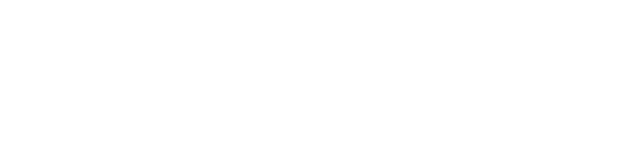
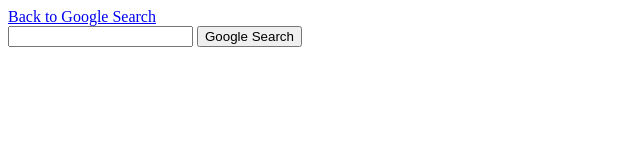
Before and after one commit to swfrancis/search, a plain HTML site: page image-search.html in a window 1280 px wide. Shown: the whole page, without its empty margins (0-640 px from the left). Drawn offline with Linux system fonts and the light colour scheme.

Commit message:
Added form for image search

```diff
--- a/image-search.html
+++ b/image-search.html
@@ -3,9 +3,14 @@
 <head>
     <meta charset="UTF-8">
     <meta name="viewport" content="width=device-width, initial-scale=1.0">
-    <title>Document</title>
+    <title>Image Search</title>
 </head>
 <body>
-
+    <div><a href="./index.html">Back to Google Search</a></div>
+    <form action="https://www.google.com/search">
+        <input type="text" name="q">
+        <input type="hidden" name="tbm" value="isch">
+        <input type="submit" value="Google Search">
+    </form>
 </body>
 </html>
```
